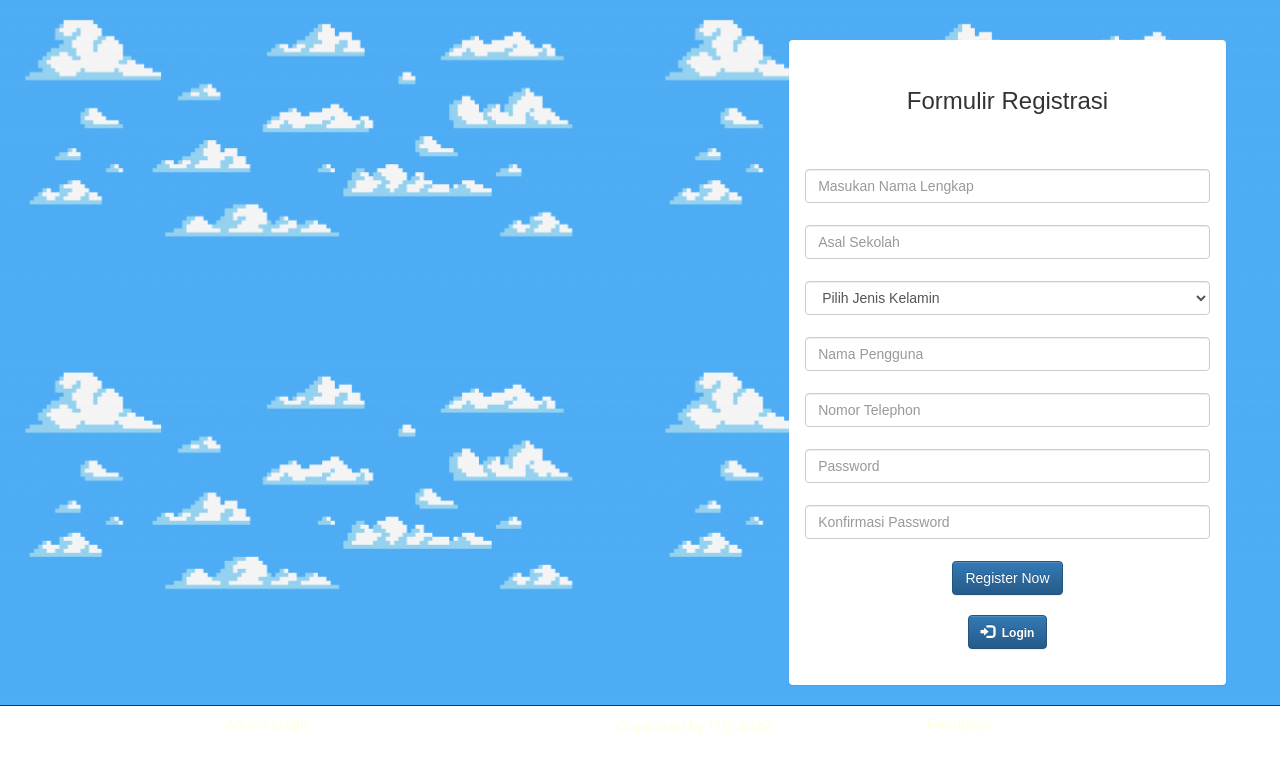
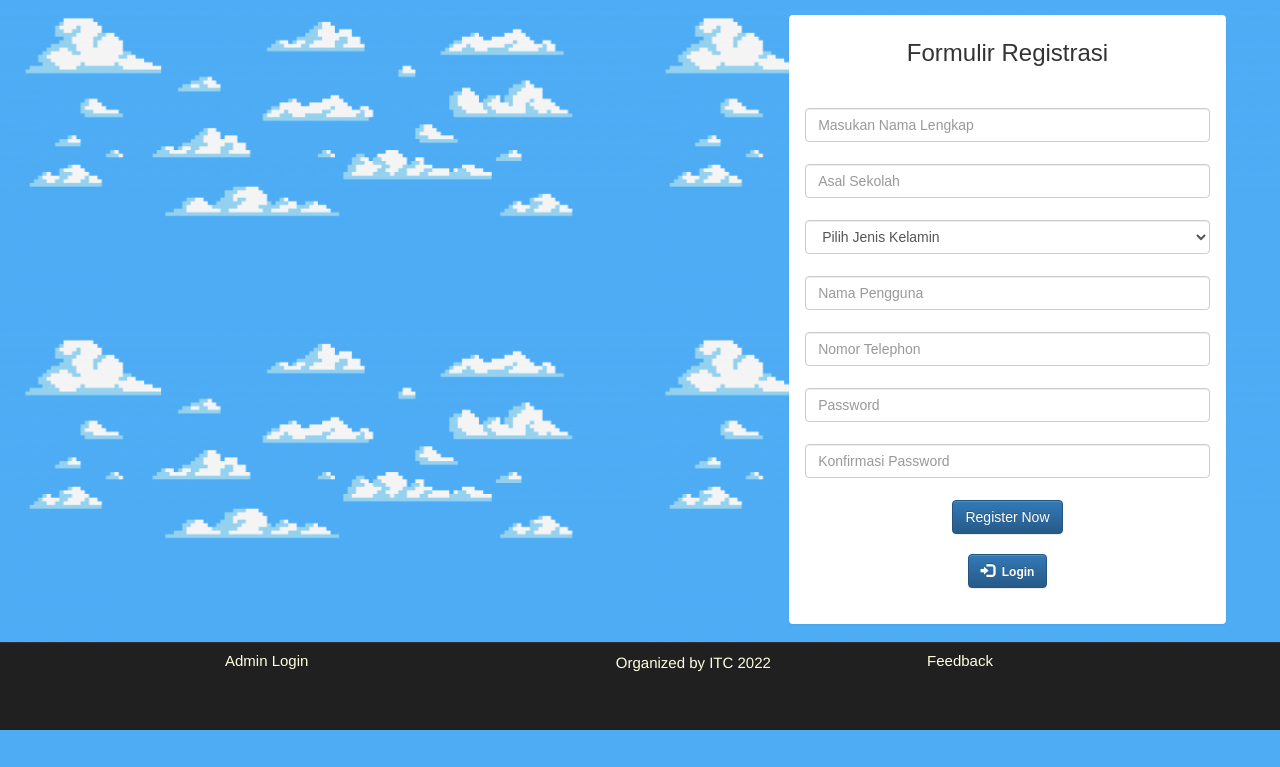
Before and after one commit to rahadiankr/quiz-lcc-2022, a PHP site: page / in a window 1280 px wide. Shown: the part 70-837 px from the top of the page. After the commit the page ends 800 px from the top, so only its background shows below. Run offline with PHP 8.4, Linux system fonts and the light colour scheme.

Commit message:
Update halaman soal, ama benerin footer

```diff
--- a/account.php
+++ b/account.php
@@ -302,7 +302,7 @@ var countdownTimer = setInterval(\'secondPassed()\', 1000);
                                 while ($row = mysqli_fetch_array($q)) {
                                     $qns = stripslashes($row['qns']);
                                     $qid = $row['qid'];
-                                    echo '<b><pre style="background-color:white" onmousedown="return false" onselectstart="return false"><div style="font-size:20px;font-weight:bold;font-family:calibri;margin:10px" onmousedown="return false" onselectstart="return false">' . $sn . ' : ' . $qns . '</div></pre></b>';
+                                    echo '<b><pre style="background-color:white" onmousedown="return false" onselectstart="return false"><div style="white-space: normal; font-size:20px;font-weight:bold;font-family:calibri;margin:10px" onmousedown="return false" onselectstart="return false">' . $sn . ' : ' . $qns . '</div></pre></b>';
                                 }
 
                                 echo '<form id="qform" action="update.php?q=quiz&step=2&eid=' . $eid . '&n=' . $sn . '&t=' . $total . '&qid=' . $qid . '" method="POST"  class="form-horizontal">
--- a/css/main.css
+++ b/css/main.css
@@ -102,6 +102,10 @@ body {
     border-top: 1px solid;
     border-color: #323232;
     background-color: #202020;
+    position: absolute;
+    bottom: 0;
+    width: 100%;
+    height: 88px;
 }
 
 .footer a {
--- a/index.php
+++ b/index.php
@@ -133,13 +133,13 @@ if (isset($_SESSION['username']) && (!isset($_SESSION['key']))) {
     <div class="row">
 
       <div class="col-md-7"></div>
-      <div class="col-md-4 panel">
+      <div class="col-md-4 panel" style="margin-top: 15px">
         <form class="form-horizontal" name="form" action="sign.php?q=account.php" onSubmit="return validateForm()" method="POST">
           <fieldset>
             <div class="form-group">
               <label class="col-md-12 control-label" for="name"></label>
               <div class="col-md-12">
-                <h3 align="center">Formulir Registrasi</h3>
+                <h3 align="center" style="margin: -3px;">Formulir Registrasi</h3>
 
               </div>
             </div>
```
Also changed, not shown: anmlogo.gif (added), image/anmlogo.gif (added).
